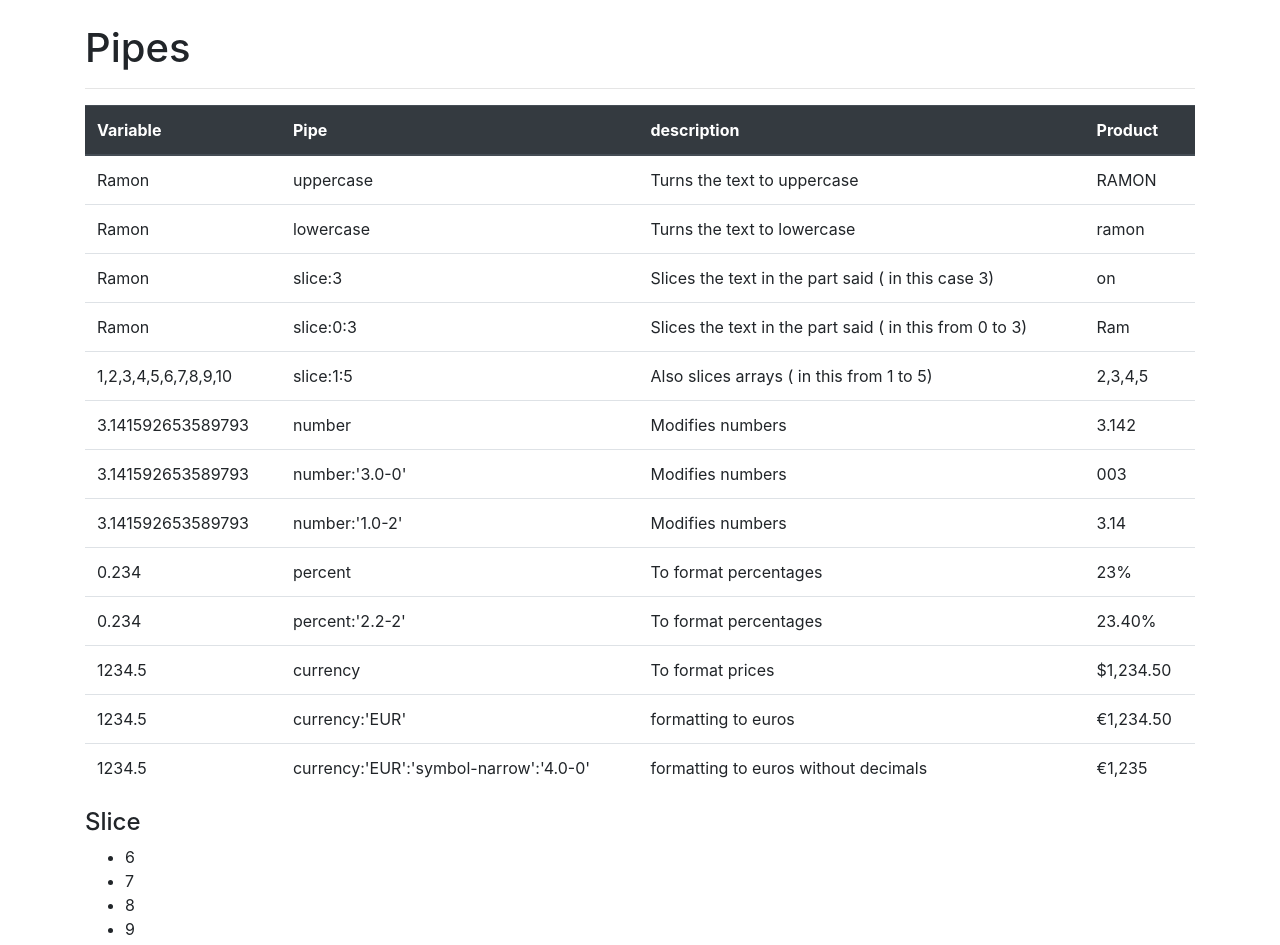
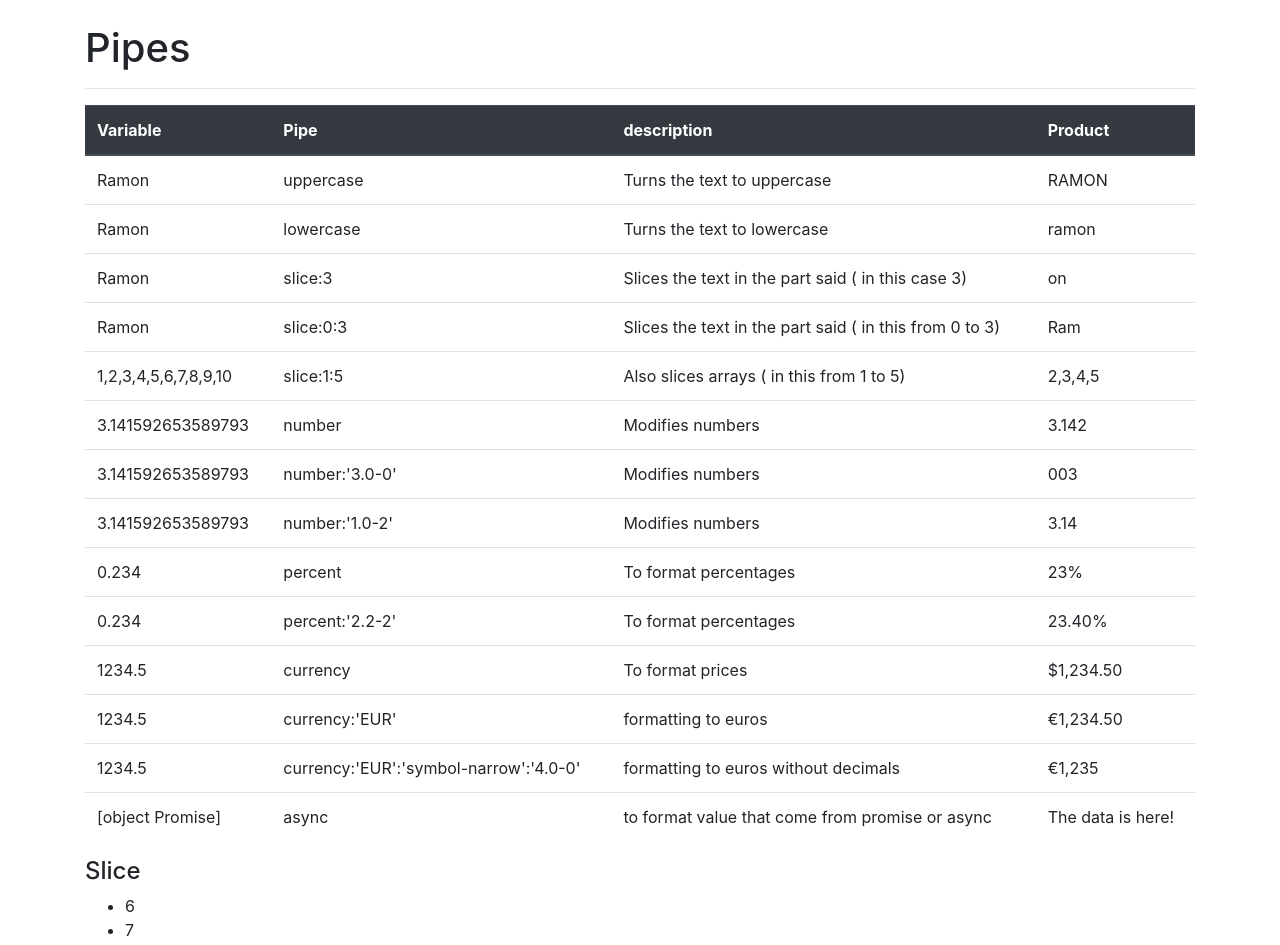
Before and after one commit to reymon359/angular-pipes-experiment, an Angular app: page / in a window 1280 px wide. Shown: the top 945 px of the page. Built offline with nearby package versions, Linux system fonts and the light colour scheme.

Commit message:
async pipe

```diff
--- a/src/app/app.component.html
+++ b/src/app/app.component.html
@@ -90,6 +90,12 @@
         <td>formatting to euros without decimals</td>
         <td>{{salary | currency:'EUR':'symbol-narrow':'4.0-0'}}</td>
       </tr>
+      <tr>
+        <td>{{promiseValue}}</td>
+        <td>async</td>
+        <td>to format value that come from promise or async</td>
+        <td>{{promiseValue |async}}</td>
+      </tr>
     </tbody>
   </table>
   <h4>Slice</h4>
--- a/src/app/app.component.ts
+++ b/src/app/app.component.ts
@@ -25,4 +25,7 @@ export class AppComponent {
       number: 4,
     }
   }
+  promiseValue = new Promise ((resolve, reject)=>{
+    setTimeout(()=>resolve('The data is here!'),3500);
+  })
 }
```
